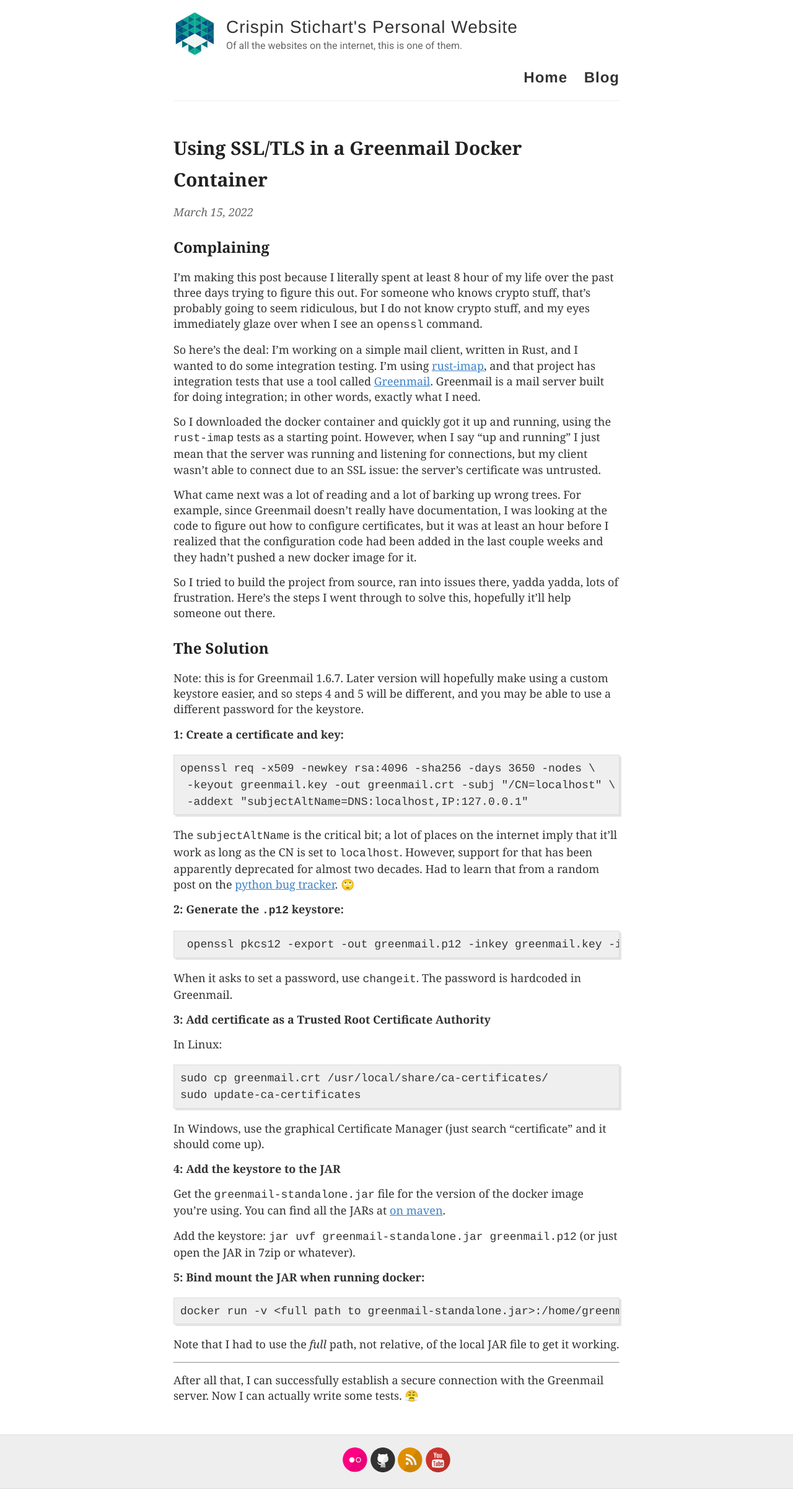
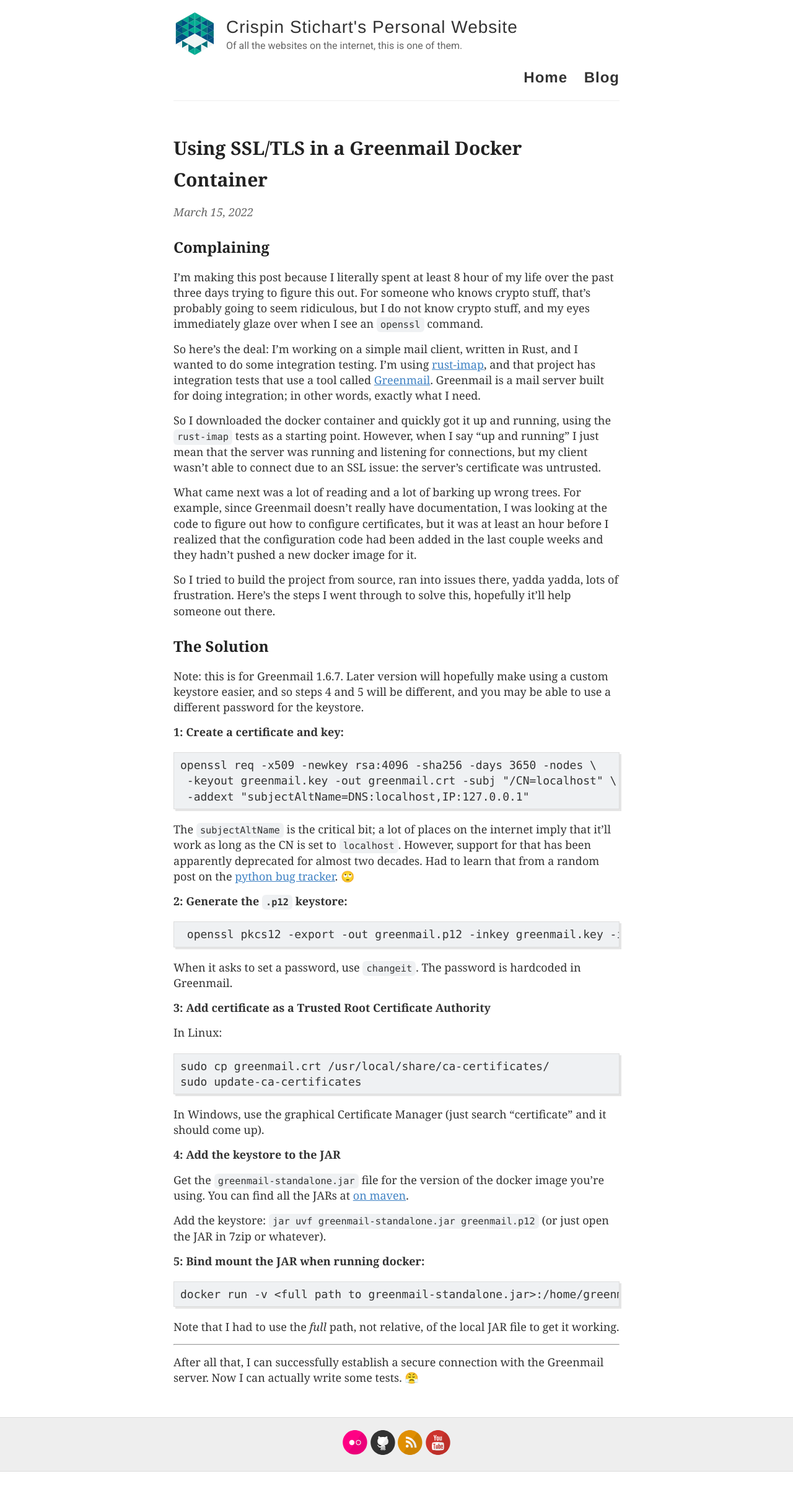
Before and after one commit to CrispinStichart/CrispinStichart.github.io, a Jekyll site: the page built from _posts/2022-03-15-using-SSL-in-greenmail-docker-container.markdown, in a window 1280 px wide. Shown: the whole page at 62% size. Built offline with Jekyll 4.4.1, drawn with Linux system fonts in a browser that asks for light colours; after the commit the page ends 2375 px from its top, so only the background shows below that.

Commit message:
Stole code CSS from github

```diff
--- a/_sass/_highlights.scss
+++ b/_sass/_highlights.scss
@@ -1,21 +1,4 @@
-
-pre.highlight {
-  background-color: #efefef;
-  padding: 7px 7px 7px 10px;
-  border: 1px solid #ddd;
-  -moz-box-shadow: 3px 3px rgba(0,0,0,0.1);
-  -webkit-box-shadow: 3px 3px rgba(0,0,0,0.1);
-  box-shadow: 3px 3px rgba(0,0,0,0.1);
-  margin: 20px 0 20px 0;
-  overflow: scroll;
-}
-
-code {
-  font-family:'Bitstream Vera Sans Mono','Courier', monospace;
-}
-
 .highlight .hll { background-color: #ffffcc }
-.highlight  { background: #f8f8f8; }
 .highlight .c { color: #408080; font-style: italic } /* Comment */
 .highlight .err { border: 1px solid #FF0000 } /* Error */
 .highlight .k { color: #008000; font-weight: bold } /* Keyword */
--- a/style.scss
+++ b/style.scss
@@ -340,6 +340,30 @@
   // }
 }
 
+code {
+  font-family: ui-monospace,SFMono-Regular,SF Mono,Menlo,Consolas,Liberation Mono,monospace;
+}
+
+code:not(.highlight code) {
+  background-color: rgba(175,184,193,0.2);
+  border-radius: 6px;
+  padding: 0.2em 0.4em;
+  font-size: 85%;
+}
+
+pre.highlight {
+  background-color: rgba(175,184,193,0.2);
+  padding: 7px 7px 7px 10px;
+  border: 1px solid #ddd;
+  -moz-box-shadow: 3px 3px rgba(0,0,0,0.1);
+  -webkit-box-shadow: 3px 3px rgba(0,0,0,0.1);
+  box-shadow: 3px 3px rgba(0,0,0,0.1);
+  margin: 20px 0 20px 0;
+  overflow: auto hidden;
+  font-size: 100%;
+}
+
+
 .wrapper-footer {
   margin-top: 50px;
   border-top: 1px solid #ddd;
```
